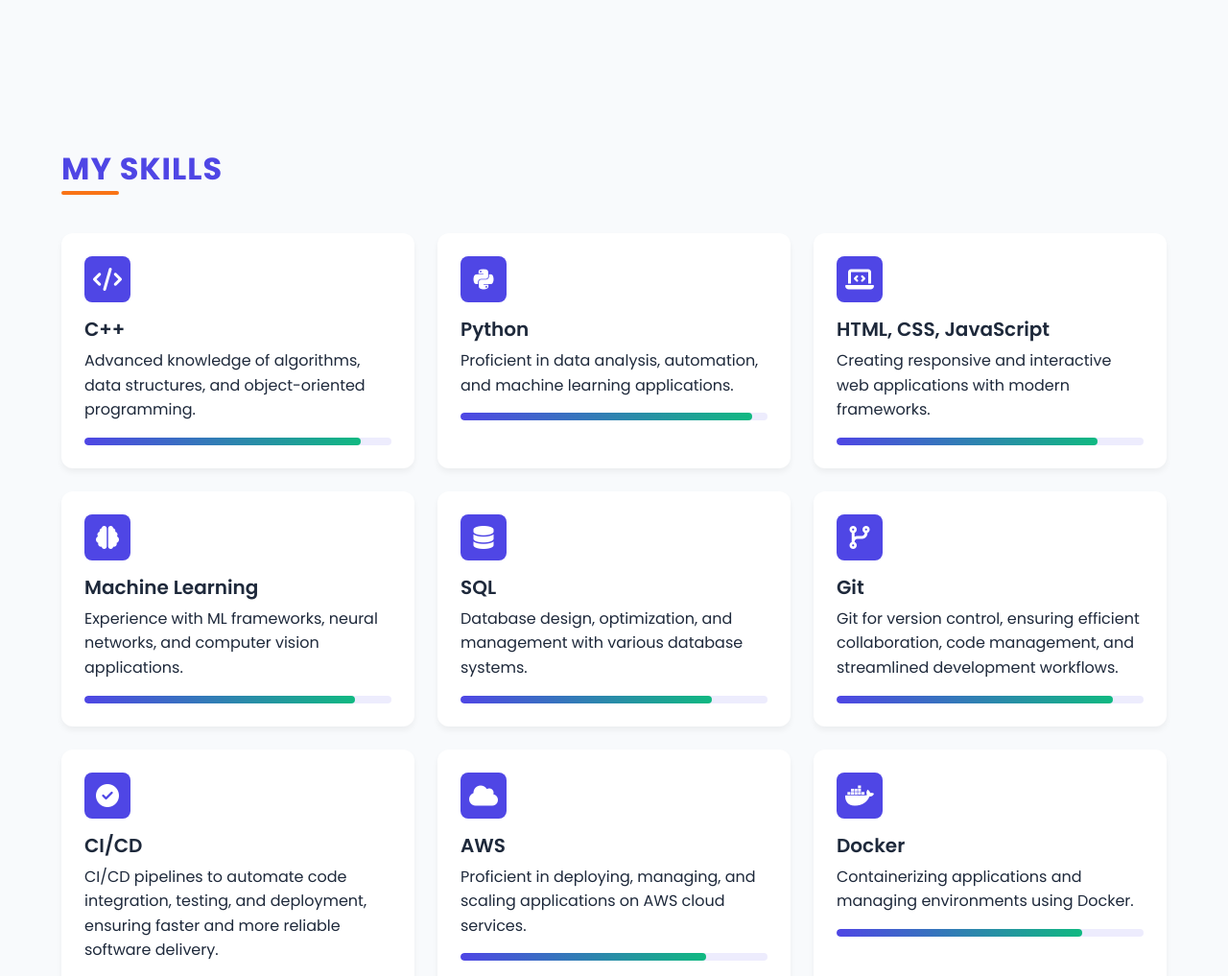
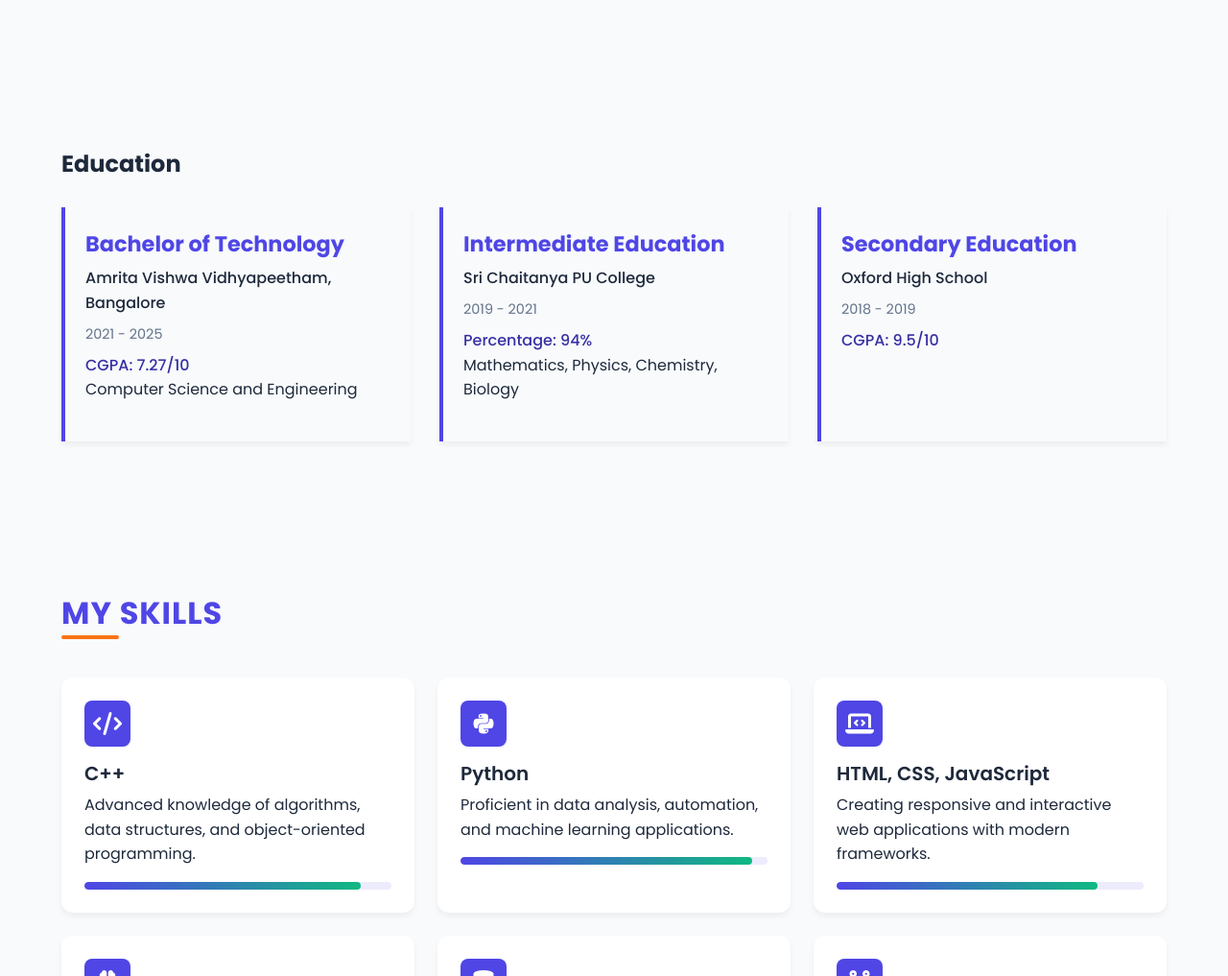
Before and after one commit to LeelaSai82/Portfolio, a plain HTML site: page index.html in a window 1280 px wide. Shown: the part 1448-2465 px from the top of the page at 96% size. Drawn offline with nearby package versions, Linux system fonts and the light colour scheme; no server answers.

Commit message:
education updated

```diff
--- a/index.html
+++ b/index.html
@@ -616,6 +616,58 @@
             font-weight: 500;
         }
 
+                /* EDUCATION */
+                .education-container {
+                    display: grid;
+                    grid-template-columns: repeat(auto-fit, minmax(300px, 1fr));
+                    gap: 30px;
+                    margin-top: 30px;
+                }
+                .education-card {
+                    background: var(--card-bg);
+                    padding: 25px;
+                    border-radius: var(--border-radius);
+                    box-shadow: var(--shadow-sm);
+                    transition: var(--transition);
+                    position: relative;
+                    overflow: hidden;
+                }
+                .education-card:hover {
+                    transform: translateY(-5px);
+                    box-shadow: 0 8px 20px rgba(0,0,0,0.2);
+                }
+                .education-card::before {
+                    content: '';
+                    position: absolute;
+                    top: 0;
+                    left: 0;
+                    width: 4px;
+                    height: 100%;
+                    background: var(--primary-color);
+                    transition: var(--transition);
+                }
+                .education-card:hover::before {
+                    width: 6px;
+                }
+                .education-card h3 {
+                    color: var(--primary-color);
+                    margin-bottom: 10px;
+                    font-size: 1.4rem;
+                }
+                .education-card .school {
+                    font-weight: 500;
+                    margin-bottom: 8px;
+                }
+                .education-card .year {
+                    color: #64748B;
+                    font-size: 0.9rem;
+                    margin-bottom: 8px;
+                }
+                .education-card .grade {
+                    font-weight: 500;
+                    color: var(--primary-dark);
+                }
+
         /* SKILLS SECTION */
         .skills-container {
             display: grid;
@@ -1488,6 +1540,7 @@
             <ul class="nav-menu" id="navMenu">
                 <li><a href="#home" class="nav-link active">Home</a></li>
                 <li><a href="#about" class="nav-link">About</a></li>
+                <li><a href="#education" class="nav-link">Education</a></li>
                 <li><a href="#skills" class="nav-link">Skills</a></li>
                 <li><a href="#certifications" class="nav-link">Certifications</a></li>
                 <li><a href="#experience" class="nav-link">Experience</a></li>
@@ -1561,6 +1614,34 @@
                         </div>
                     </div>
                 </div>
+            </div>
+        </div>
+    </section>
+
+    <!--Education-->
+
+    <section id="education" class="container">
+        <h2>Education</h2>
+        <div class="education-container">
+            <div class="education-card">
+                <h3>Bachelor of Technology</h3>
+                <div class="school">Amrita Vishwa Vidhyapeetham, Bangalore</div>
+                <div class="year">2021 - 2025</div>
+                <div class="grade">CGPA: 7.27/10</div>
+                <p>Computer Science and Engineering</p>
+            </div>
+            <div class="education-card">
+                <h3>Intermediate Education</h3>
+                <div class="school">Sri Chaitanya PU College</div>
+                <div class="year">2019 - 2021</div>
+                <div class="grade">Percentage: 94%</div>
+                <p>Mathematics, Physics, Chemistry, Biology</p>
+            </div>
+            <div class="education-card">
+                <h3>Secondary Education</h3>
+                <div class="school">Oxford High School</div>
+                <div class="year">2018 - 2019</div>
+                <div class="grade">CGPA: 9.5/10</div>
             </div>
         </div>
     </section>
```
